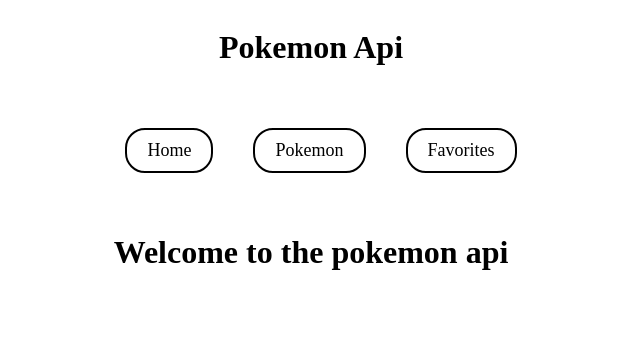
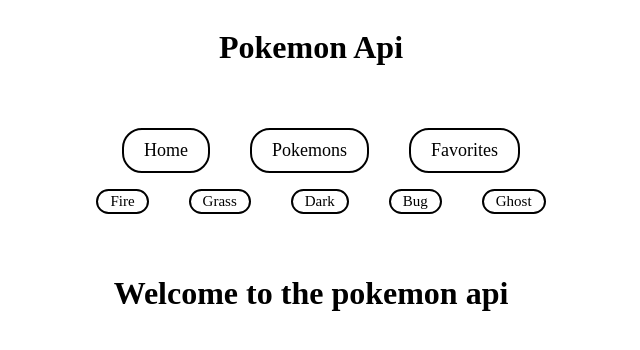
Before and after one commit to madamski9/McDonaldsWebApp, a Next.js app in the folder lab03/: page / in a window 1280 px wide. Shown: the top 350 px of the page, without its empty margins (329-969 px from the left). Built offline with nearby package versions, Linux system fonts and the light colour scheme.

Commit message:
useParams

```diff
--- a/lab03/app/components/Navigation.js
+++ b/lab03/app/components/Navigation.js
@@ -1,6 +1,18 @@
+"use client"
 import Link from 'next/link'
+import { useSearchParams } from 'next/navigation'
 
 export default function Navigation() {
+  const [params] = useSearchParams()
+  console.log(params)
+
+  const createQueryString = (type) => {
+    const newParams = new URLSearchParams()
+    newParams.set('type', type)
+
+    return newParams.toString()
+  }
+
   return (
     <nav>
       <ul className='nav-list'>
@@ -8,12 +20,49 @@ export default function Navigation() {
           <Link href="/">Home</Link>
         </li>
         <li>
-          <Link href="/pokemon">Pokemon</Link>
+          <Link href="/pokemon">Pokemons</Link>
         </li>
         <li>
           <Link href="/favourites">Favorites</Link>
         </li>
       </ul>
+      <ul className='nav-list2'>
+        <li>
+          <Link
+            href={`/pokemon?${createQueryString('fire')}`}
+          >
+            Fire
+          </Link>
+        </li>
+        <li>
+          <Link
+            href={`/pokemon?${createQueryString('grass')}`}
+          >
+            Grass
+          </Link>
+        </li>
+        <li>
+          <Link
+            href={`/pokemon?${createQueryString('dark')}`}
+          >
+            Dark
+          </Link>
+        </li>
+        <li>
+          <Link
+            href={`/pokemon?${createQueryString('bug')}`}
+          >
+            Bug
+          </Link>
+        </li>
+        <li>
+          <Link
+            href={`/pokemon?${createQueryString('ghost')}`}
+          >
+            Ghost
+          </Link>
+        </li>
+      </ul>
     </nav>
   )
 }
--- a/lab03/app/globals.css
+++ b/lab03/app/globals.css
@@ -99,14 +99,14 @@ nav {
   margin-left: 10px;
 }
 
-.nav-list {
+.nav-list, .nav-list2 {
   display: flex;
   justify-content: center;
   list-style-type: none;
   padding: 0;
 }
 
-.nav-list li {
+.nav-list li, .nav-list2 li {
   margin: 0 20px;
 }
 
@@ -122,8 +122,20 @@ nav {
   text-align: center;
   transition: background-color 0.3s, color 0.3s;
 }
+.nav-list2 a {
+  display: inline-block;
+  padding: 2px 12px;
+  border: 2px solid black;
+  border-radius: 20px;
+  color: black;
+  font-size: 15px;
+  font-weight: 500;
+  text-decoration: none;
+  text-align: center;
+  transition: background-color 0.3s, color 0.3s;
+}
 
-.nav-list a:hover {
+.nav-list a:hover, .nav-list2 a:hover {
   background-color: black;
   color: white;
   border-color: black;
@@ -170,3 +182,18 @@ nav {
   border: 2px solid black;
   border-radius: 10px;
 }
+
+.lt, .gt {
+  padding: 10px;
+  text-decoration: none;
+  border: 2px solid black;
+  border-radius: 5px;
+  background-color: white;
+  margin-left: 7px;
+  margin-right: 7px;
+  font-weight: bold;
+}
+.lt:hover, .gt:hover {
+  cursor: pointer;
+  background-color: rgb(227, 227, 227);
+}
```
Also changed, not shown: lab03/app/favourites/page.js (+22 -0 lines), lab03/app/pokemon/page.js (+60 -28 lines).
